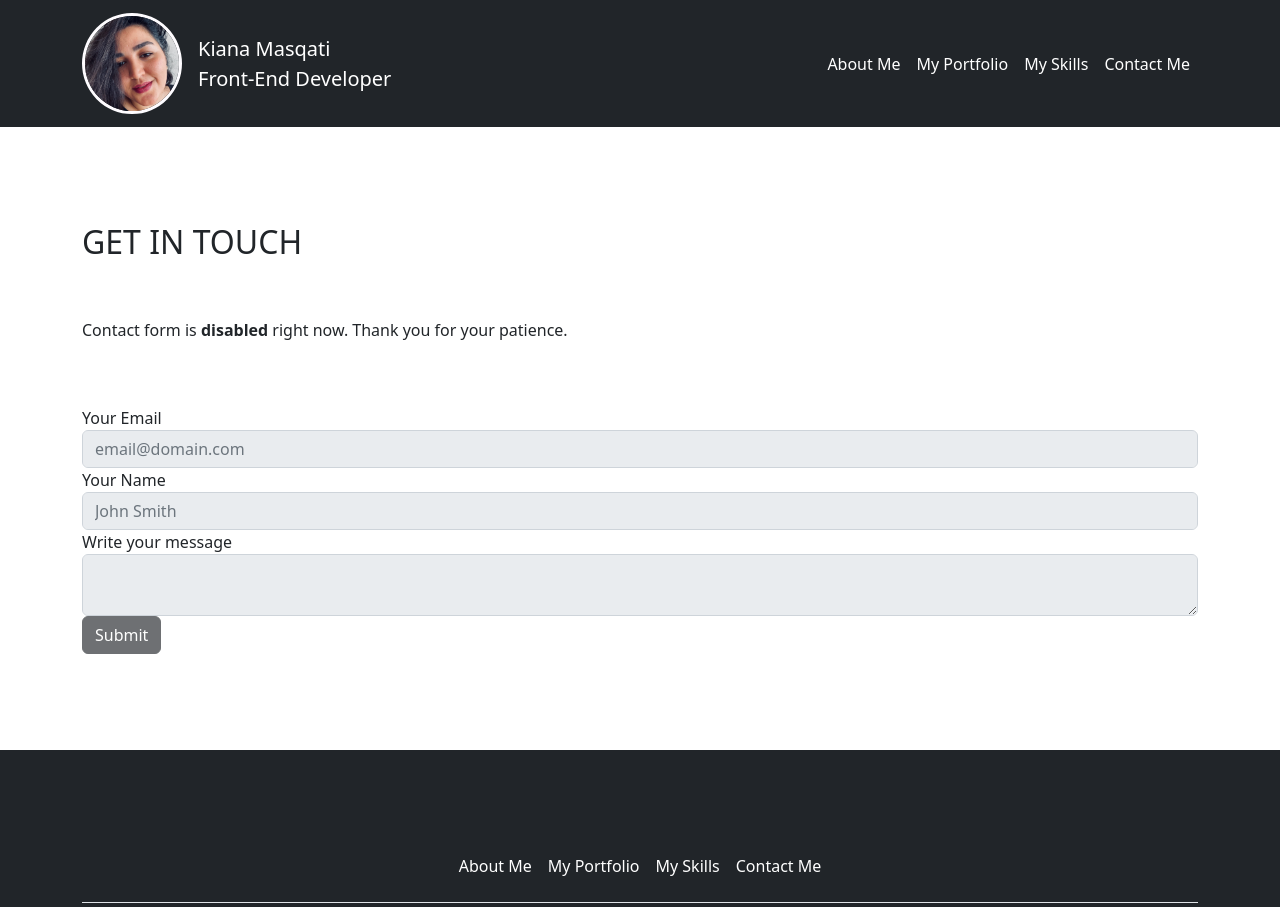
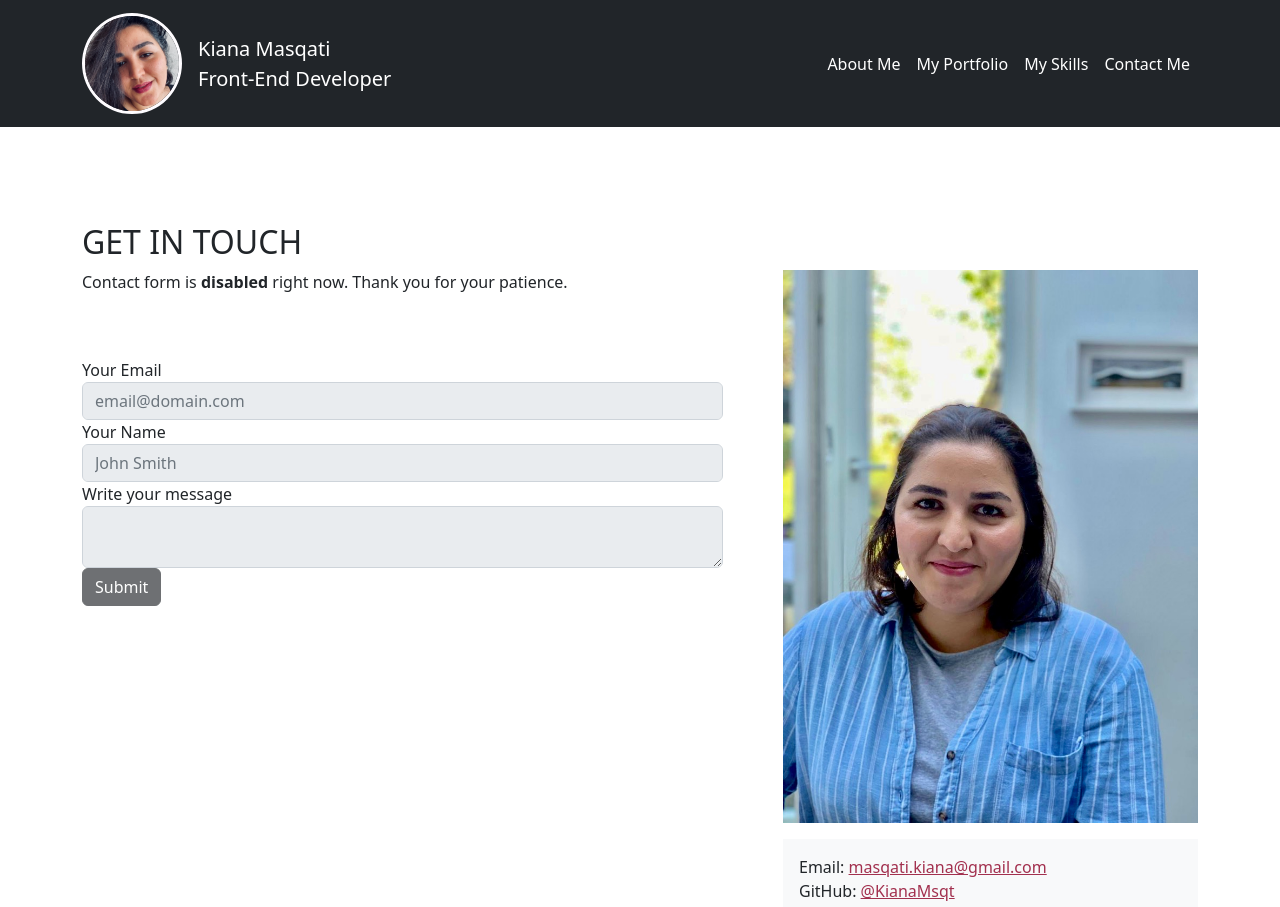
Before and after one commit to KianaMsqt/react-portfolio, a React (Create React App) app: page /react-portfolio/contact in a window 1280 px wide. Shown: the top 907 px of the page. Built offline with nearby package versions, Linux system fonts and the light colour scheme.

Commit message:
Add required details into contact template

```diff
--- a/src/components/Contact/Contact.css
+++ b/src/components/Contact/Contact.css
@@ -0,0 +1,17 @@
+.contact-details img {
+    width: 100%;
+    height: auto;
+}
+
+.contact-details ul {
+    padding: 1rem;
+}
+
+.contact-details ul li {
+    list-style: none;
+    font-weight: 500;
+}
+
+.contact-details a:not(.btn) {
+    color: var(--colored);
+}
--- a/src/components/Contact/index.jsx
+++ b/src/components/Contact/index.jsx
@@ -1,5 +1,7 @@
 import React from "react";
 import "./Contact.css";
+import avatar from './Kiana-Masqati.jpeg' ;
+import CV from "./Tayebe-Kiana-Masqati-resume.pdf";
 
 function Contact() {
   return (
@@ -7,10 +9,9 @@ function Contact() {
       <section id="contact">
         <div className="container mt-5 mb-5 pt-5 pb-5">
 			<h2>Get In Touch</h2>
-			<p className="py-5">
-			Contact form is <strong>disabled</strong> right now. Thank you for
-			your patience.
-			</p>
+			<div className="row">
+				<div className="col-lg-7 col-md-6">
+					<p className="pb-5">Contact form is <strong>disabled</strong> right now. Thank you for your patience.</p>
 					<form>
 						<fieldset disabled>
 							<div className="form-group">
@@ -41,6 +42,17 @@ function Contact() {
 						</fieldset>
 					</form>
 				</div>
+				<div className="col-lg-5 col-md-6 contact-details ps-5">
+					<img src={avatar} alt="Kiana masqati" />
+					<ul className="bg-light mt-3 mb-3">
+						<li>Email: <a href="mailto:masqati.kiana@gmail.com">masqati.kiana@gmail.com</a></li>
+						<li>GitHub: <a href="https://github.com/KianaMsqt" target="_blank" rel="noreferrer">@KianaMsqt</a></li>
+						<li>Linkedin: <a href="https://www.linkedin.com/in/kiana-masqati/" target="_blank" rel="noreferrer">/in/kiana-masqati/</a></li>
+						<li className="mt-3"><a href={CV} title="Download Resume" download="Tayebe-Kiana-Masqati-resume.pdf" className="btn btn-primary d-block">Download My Resume</a></li>
+					</ul>
+				</div>
+			</div>
+        </div>
       </section>
     </>
   );
```
Also changed, not shown: src/components/Contact/Kiana-Masqati.jpeg (added), 1 other file (tests, documents, lock files or other folders). Lines whose indentation alone changed are shown as unchanged.
